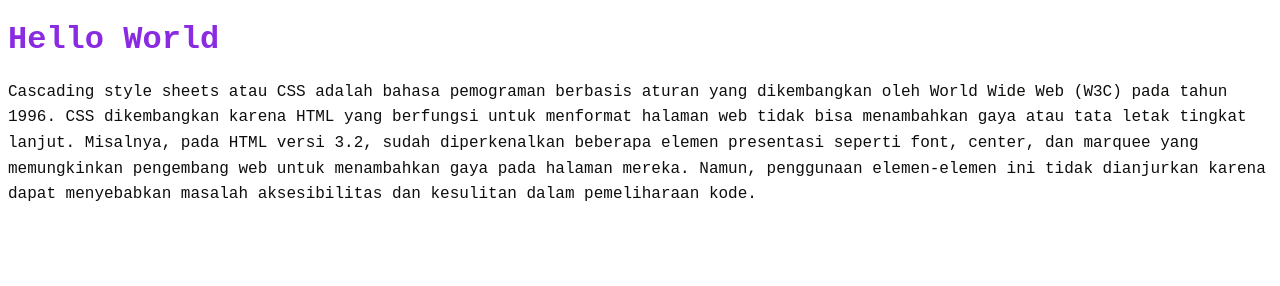
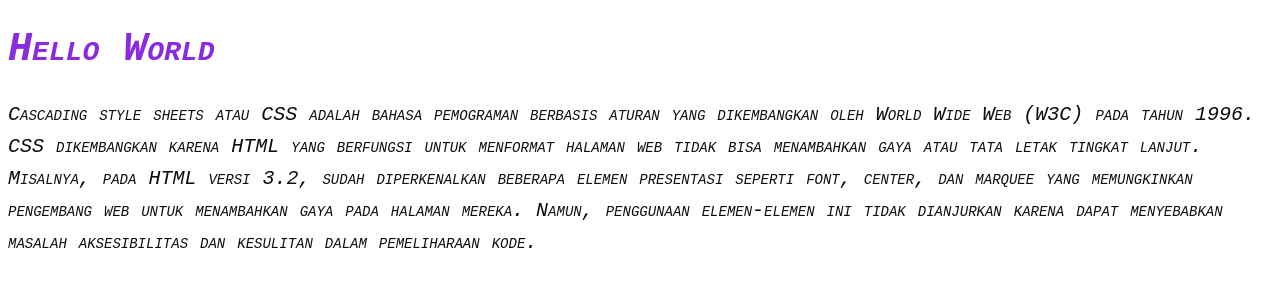
Before and after one commit to NadzalIsmailHamdzah/latihan-css, a plain HTML site: page index.html in a window 1280 px wide. Drawn offline with Linux system fonts and the light colour scheme.

Commit message:
fix(index): penggantian embeded css menjadi external css

```diff
--- a/index.html
+++ b/index.html
@@ -4,7 +4,7 @@
     <meta charset="UTF-8">
     <meta name="viewport" content="width=device-width, initial-scale=1.0">
     <title>CSS</title>
-    <style>
+    <!-- <style>
         body{
             font-family: 'Courier New', Courier, monospace;
         }
@@ -15,7 +15,8 @@
             line-height: 1.6em;
             color: rgb(14, 14, 13);
         }
-    </style>
+    </style> -->
+    <link rel="stylesheet" href="style.css">
 </head>
 <body>
     <h1>Hello World</h1>
--- /dev/null
+++ b/style.css
@@ -0,0 +1,13 @@
+body{
+    font-family: 'Courier New', Courier, monospace;
+    font-size: 20px;
+    font-variant: small-caps;
+    font-style: italic;
+}
+h1{
+    color: blueviolet;
+}
+p{
+    line-height: 1.6em;
+    color: rgb(14, 14, 13);
+}
```
